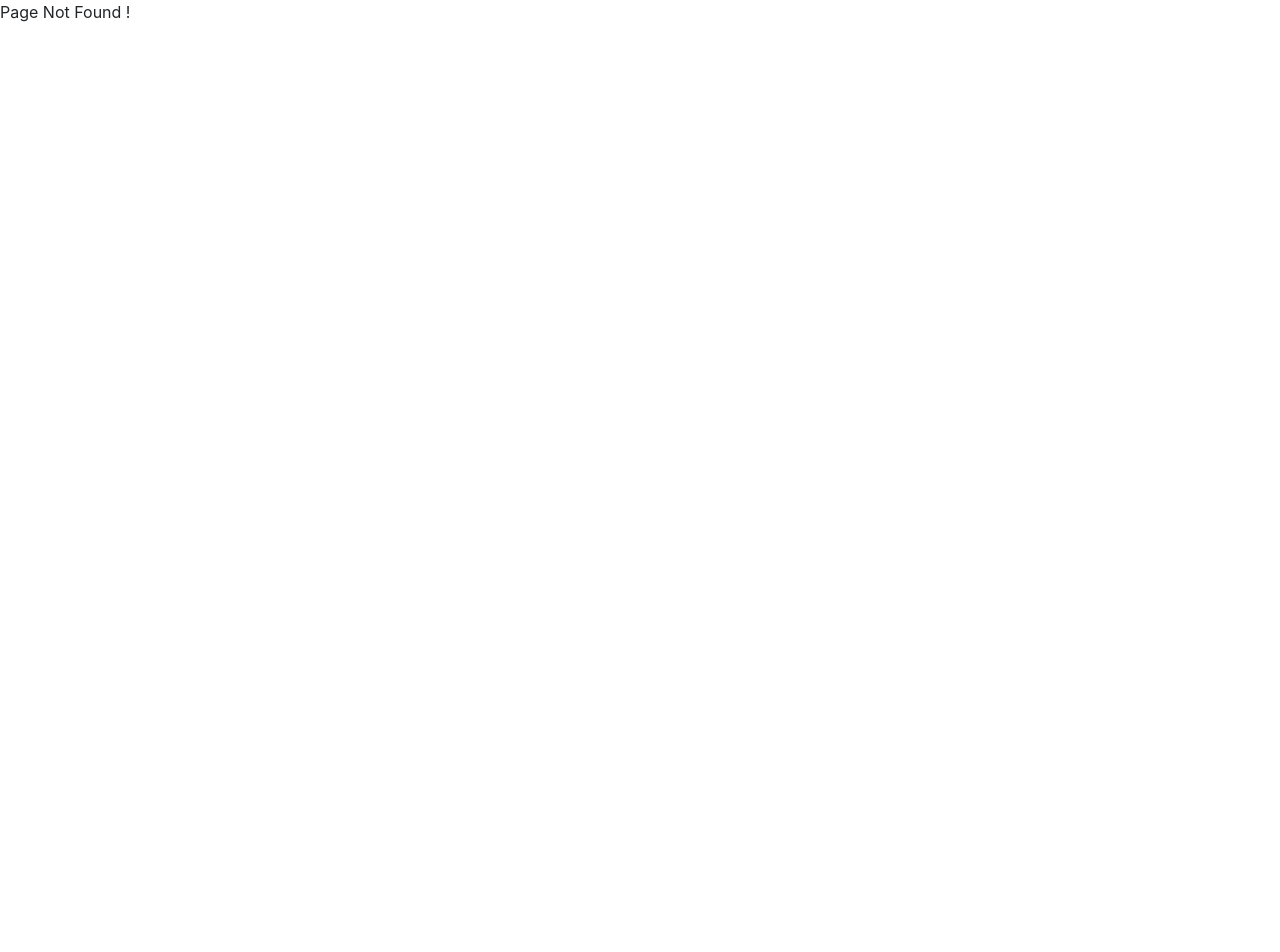
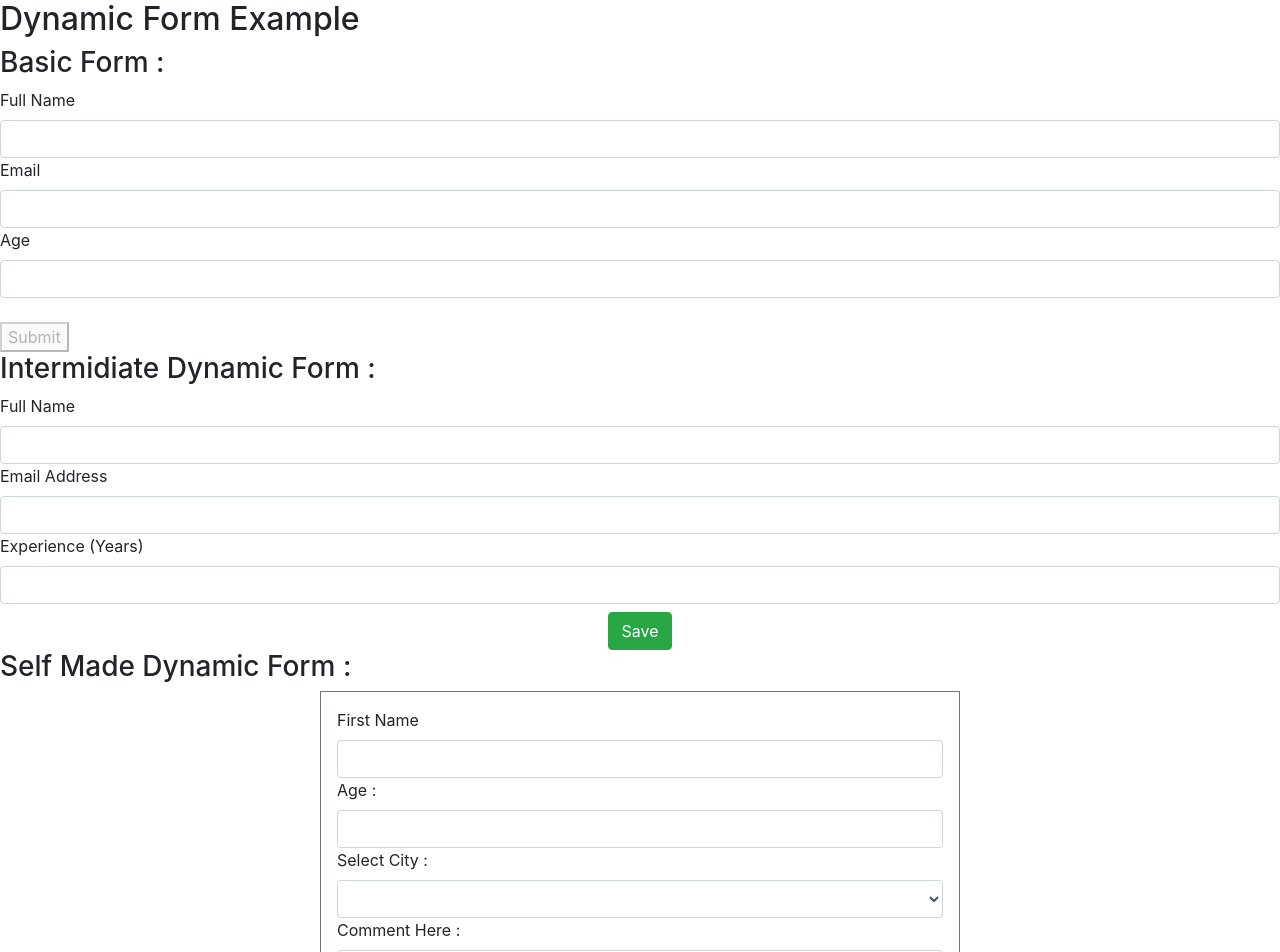
Before and after one commit to sujalgopani/AngularPractice, an Angular app: page /Dynamic-Data in a window 1280 px wide. Before the commit this address had no page. Shown: the top 952 px of the page. Before the commit the page ends 800 px from the top, so only its background shows below. Built offline with nearby package versions, Linux system fonts and the light colour scheme.

Commit message:
dynamic form making api side work hitting api url on front side

```diff
--- a/src/app/Forms/dynamicforms/dynamicforms.html
+++ b/src/app/Forms/dynamicforms/dynamicforms.html
@@ -1 +1,70 @@
-<p>dynamicforms works!</p>
+<h2>Dynamic Form Example</h2>
+
+<h3>Basic Form :</h3>
+<form [formGroup]="form" (ngSubmit)="submit()">
+
+  <div *ngFor="let q of questions">
+    <label>{{ q.label }}</label>
+
+    <input
+      [type]="q.type"
+      [formControlName]="q.key"
+      class="form-control"
+    />
+
+    <div *ngIf="form.get(q.key)?.invalid && form.get(q.key)?.touched">
+      <small style="color:red">
+        {{ q.label }} is required
+      </small>
+    </div>
+  </div>
+
+  <br>
+  <button type="submit" [disabled]="form.invalid">
+    Submit
+  </button>
+
+</form>
+
+<h3>Intermidiate Dynamic Form : </h3>
+
+<form [formGroup]="sujalform" (ngSubmit)="submit1()">
+
+  <div *ngFor="let d of sujalqu">
+    <label>{{d.label}}</label>
+
+    <input [type]="d.type" [formControlName]="d.key" class="form-control" >
+
+    @if (sujalform.get(d.key)?.invalid && sujalform.get(d.key)?.touched) {
+      <p class="text-danger">{{d.key}} Is Required !</p>
+    }
+  </div>
+
+  <button class="btn btn-success mx-auto mt-2 d-block" type="submit">Save</button>
+</form>
+
+
+<h3>Self Made Dynamic Form :</h3>
+
+<div>
+  <form [formGroup]="selfmadeForm" (ngSubmit)="submit2()" class="border border-secondary p-3 w-50 mx-auto d-block">
+    @for (i of selfmadeData; track i.key) { @if (i.type == 'text') {
+    <label for="{{ i.key }}">{{ i.label }}</label>
+    <input type="text" id="{{ i.key }}" class="form-control" [formControlName]="i.key" />
+    } @if (i.type == 'number') {
+    <label for="{{ i.key }}">{{ i.label }}</label>
+    <input type="number" id="{{ i.key }}" class="form-control" [formControlName]="i.key" />
+    } @if (i.type == 'select') {
+    <div>
+      <label for="">{{i.label}}</label>
+      <select class="form-control" [formControlName]="i.key">
+        @for (s of i.selectdata; track s.skey) {
+        <option value="{{ s.svalue }}">{{ s.svalue }}</option>
+        }
+      </select>
+    </div>
+    } }
+
+    <button type="submit" class="btn btn-success mx-auto d-block mt-2">Save</button>
+  </form>
+</div>
--- a/src/app/Forms/dynamicforms/dynamicforms.ts
+++ b/src/app/Forms/dynamicforms/dynamicforms.ts
@@ -1,11 +1,98 @@
-import { Component } from '@angular/core';
+import { Component, OnInit } from '@angular/core';
+import { FormControl, FormGroup, ReactiveFormsModule, Validators } from '@angular/forms';
+import { question, selfmade, sujalquestion } from './dynamicmodel';
+import { CommonModule, JsonPipe } from '@angular/common';
 
 @Component({
   selector: 'app-dynamicforms',
-  imports: [],
+  imports: [ReactiveFormsModule, CommonModule],
   templateUrl: './dynamicforms.html',
   styleUrl: './dynamicforms.css',
 })
-export class Dynamicforms {
+export class Dynamicforms implements OnInit {
+  // form 1 basic
+  form!: FormGroup;
 
+  questions: question[] = [
+    { key: 'name', label: 'Full Name', type: 'text', required: true },
+    { key: 'email', label: 'Email', type: 'email', required: true },
+    { key: 'age', label: 'Age', type: 'number', required: false },
+  ];
+
+  // intermidiate form login
+  sujalform!: FormGroup;
+  sujalqu: sujalquestion[] = [
+    { key: 'name', label: 'Full Name', type: 'text', required: true },
+    { key: 'email', label: 'Email Address', type: 'email', required: true },
+    { key: 'experience', label: 'Experience (Years)', type: 'number', required: false },
+  ];
+
+  selfmadeForm!: FormGroup;
+  selfmadeData: selfmade[] = [
+    {
+      key: 'fname',
+      label: 'First Name',
+      type: 'text',
+      required: true,
+    },
+    {
+      key: 'age',
+      label: 'Age : ',
+      type: 'number',
+      required: false,
+    },
+    {
+      key: 'city',
+      label: 'Select City : ',
+      type: 'select',
+      selectdata: [
+        { skey: '101', svalue: 'Surat' },
+        { skey: '102', svalue: 'Bardoli' },
+        { skey: '103', svalue: 'Bombay' },
+        { skey: '104', svalue: 'Bhavnagar' },
+      ],
+      required: true,
+    },
+    {
+      key: 'Comment',
+      label: 'Comment Here : ',
+      type: 'text',
+      required: true,
+    },
+  ];
+
+  ngOnInit(): void {
+    //basic
+    const group: any = {};
+    this.questions.forEach((r) => {
+      group[r.key] = new FormControl('', r.required ? Validators.required : []);
+    });
+    this.form = new FormGroup(group);
+
+    // itermidiate
+    const group1: any = {};
+
+    this.sujalqu.forEach((r) => {
+      group1[r.key] = new FormControl('', r.required ? Validators.required : []);
+    });
+    this.sujalform = new FormGroup(group1);
+
+    // self made
+    const group2: any = {};
+
+    this.selfmadeData.forEach((res) => {
+      group2[res.key] = new FormControl('', res.required ? Validators.required : []);
+    });
+    this.selfmadeForm = new FormGroup(group2);
+  }
+
+  submit() {
+    console.log(this.form.value);
+  }
+  submit1() {
+    console.log(this.sujalform.value);
+  }
+  submit2() {
+    console.log(this.selfmadeForm.value);
+  }
 }
--- /dev/null
+++ b/src/app/Forms/dynamicforms/dynamicmodel.ts
@@ -0,0 +1,33 @@
+// basic form model
+export interface question {
+  key: string;
+  label: string;
+  type: string;
+  required: boolean;
+}
+
+// intermidiate from model
+export interface sujalquestion {
+  key: string;
+  label: string;
+  type: 'text' | 'email' | 'number';
+  required: boolean;
+}
+
+interface commonattr {
+  key: string;
+  label: string;
+  required: boolean;
+}
+
+
+interface InputField extends commonattr {
+  type: 'text' | 'email' | 'number';
+}
+
+interface selectfield extends commonattr {
+  type: 'select';
+  selectdata: { skey: string; svalue: string }[];
+}
+
+export type selfmade  = InputField | selectfield;
--- /dev/null
+++ b/src/app/Http/configservice.ts
@@ -0,0 +1,15 @@
+import { HttpClient } from '@angular/common/http';
+import { inject, Injectable } from '@angular/core';
+import { Observable } from 'rxjs';
+
+
+@Injectable({ providedIn: 'root' })
+export class userservice {
+  constructor(private http: HttpClient) {}
+
+  private apiUrl = 'https://jsonplaceholder.typicode.com/users';
+
+  getUsers(sid : number): Observable<any> {
+    return this.http.get(this.apiUrl,{params:{id:sid}});
+  }
+}
--- /dev/null
+++ b/src/app/Http/httpreq/httpreq.html
@@ -0,0 +1,5 @@
+<p>httpreq works!</p>
+<form [formGroup]="apiform" (ngSubmit)="loadUsers()">
+  <input type="text" formControlName="ids">
+  <button type="submit">Load Users</button>
+</form>
--- /dev/null
+++ b/src/app/Http/httpreq/httpreq.ts
@@ -0,0 +1,26 @@
+import { Component, numberAttribute } from '@angular/core';
+import { userservice } from '../configservice';
+import { FormControl, FormGroup, FormsModule, ReactiveFormsModule } from '@angular/forms';
+
+@Component({
+  selector: 'app-httpreq',
+  imports: [ReactiveFormsModule],
+  templateUrl: './httpreq.html',
+  styleUrl: './httpreq.css',
+})
+
+export class Httpreq {
+  constructor(private usersService: userservice) {}
+  apiform= new FormGroup({
+    ids :new FormControl('')
+  })
+   loadUsers() {
+    const id = Number(this.apiform.get('ids')?.value);
+    this.usersService.getUsers(id).subscribe(data => {
+      if(data.length ===0){
+        console.log(404)
+      }else
+      console.log('Users from API:', data);
+    });
+  }
+}
--- a/src/app/app.config.ts
+++ b/src/app/app.config.ts
@@ -4,11 +4,13 @@ import { routes } from './app.routes';
 import { provideClientHydration, withEventReplay } from '@angular/platform-browser';
 import { urlhandlingstrategy } from './urlHandlingStrategy/UrlHandlingStrategy';
 import { provideAnimations } from '@angular/platform-browser/animations';
+import { provideHttpClient, withFetch } from '@angular/common/http';
 
 export const appConfig: ApplicationConfig = {
   providers: [
     provideBrowserGlobalErrorListeners(),
     provideZoneChangeDetection({ eventCoalescing: true }),
-    provideRouter(routes,withComponentInputBinding())
+    provideRouter(routes,withComponentInputBinding()),
+    provideHttpClient()
   ]
 };
--- a/src/app/ulogin/ulogin.ts
+++ b/src/app/ulogin/ulogin.ts
@@ -15,6 +15,10 @@ import { Router, RouterLink, RouterOutlet, RouterLinkWithHref } from '@angular/r
     <a [routerLink]="['Validation-Template']">Go To Validation Side(Template)</a>
     <hr>
     <a [routerLink]="['Validation-Reactive']">Go To Validation Side(Reactive)</a>
+     <hr>
+    <a [routerLink]="['Dynamic-Data']">Go To DynamicForm (Reactive)</a>
+     <hr>
+    <a [routerLink]="['Http-req']">Go To Http Side</a>
     <router-outlet></router-outlet>
   `,
   imports: [RouterOutlet,RouterLink],
--- a/src/main.ts
+++ b/src/main.ts
@@ -3,12 +3,14 @@ import { provideRouter } from '@angular/router';
 import { App } from './app/app';
 import { routes } from './app/app.routes';
 import { provideAnimations } from '@angular/platform-browser/animations';
+import { provideHttpClient } from '@angular/common/http';
 
 // bootstrapApplication(App, appConfig)
 // .catch((err) => console.error(err));
 
 bootstrapApplication(App,{
   providers:[
-    provideRouter(routes)
+    provideRouter(routes),
+    provideHttpClient()
   ],
 })
```
Also changed, not shown: src/app/app.routes.ts (+10 -0 lines), src/app/Http/httpreq/httpreq.css (added), 1 other file (tests, documents, lock files or other folders).
